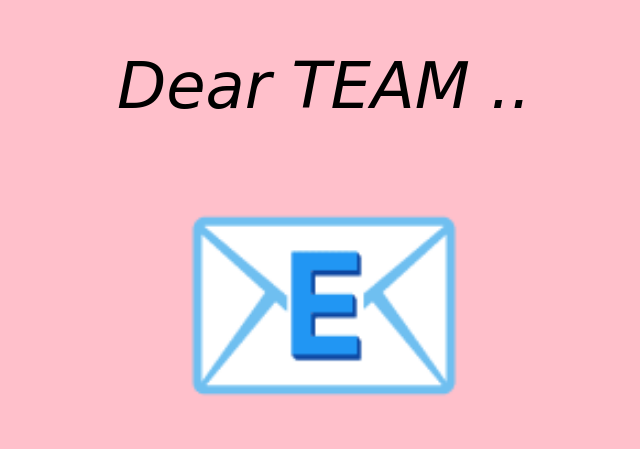
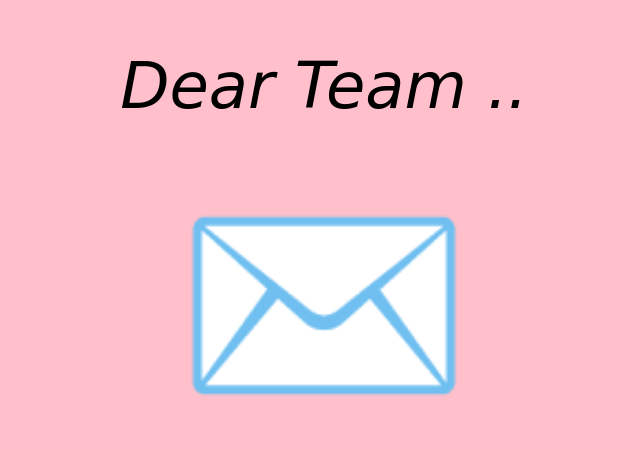
Before and after one commit to geekcoldhand/VirtualLetter, a plain HTML site: page index.html in a window 1280 px wide. Shown: the part 174-623 px from the top of the page, without its empty margins (316-956 px from the left). Drawn offline with Linux system fonts and the light colour scheme.

Commit message:
update text

```diff
--- a/index.html
+++ b/index.html
@@ -7,8 +7,8 @@
     <link rel="stylesheet" href="styles.css" />
   </head>
   <body>
-    <h1>Dear TEAM ..</h1>
-    <div id="letter" class="letter">📧</div>
+    <h1>Dear Team ..</h1>
+    <div id="letter" class="letter">✉️</div>
     <div id="hidden-letter" class="hidden-letter"></div>
     <div id="hidden-signature" class="hidden-letter"></div>
     <script src="index.js"></script>
--- a/index.js
+++ b/index.js
@@ -27,7 +27,7 @@ hiddenLetter.addEventListener("touchstart", (event) =>
 function handleLetterClicked(event) {
   event.preventDefault();
   letterEmoji.style.display = "none";
-  hiddenLetter.innerHTML = "I miss yall";
+  hiddenLetter.innerHTML = "miss yall!";
 
 }
 
```
